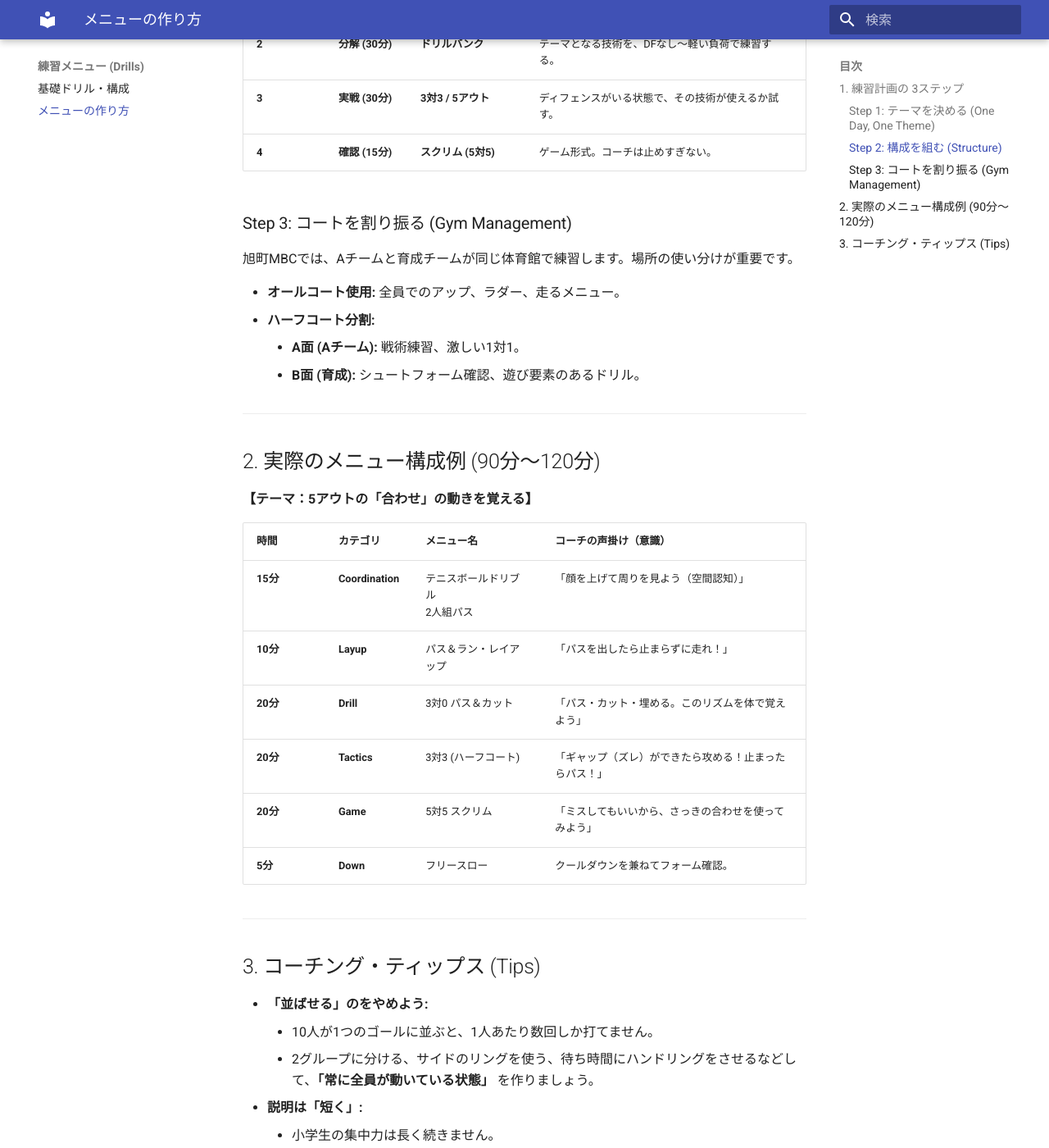
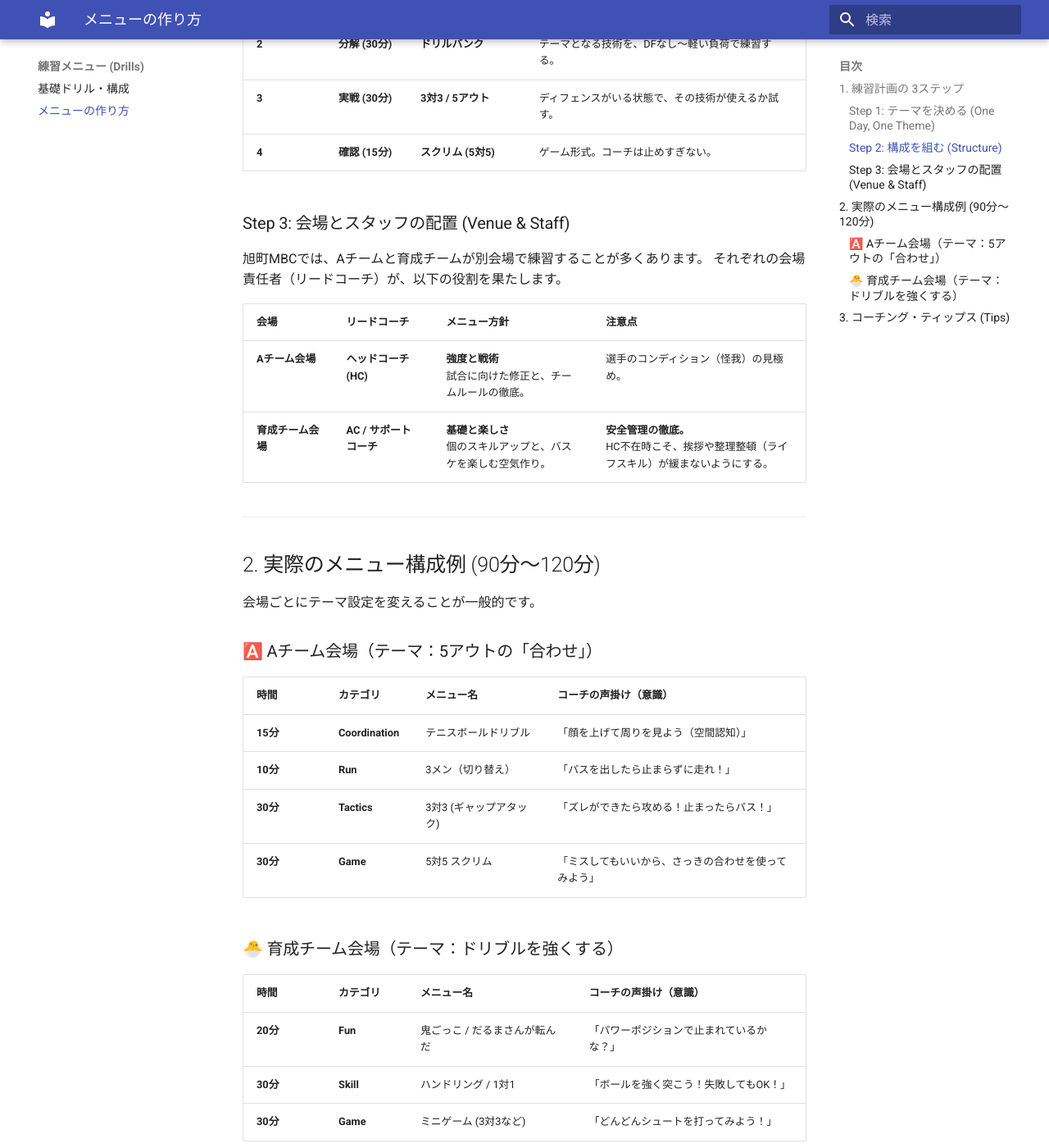
Before and after one commit to kawaiikumichan/asahicho-minibus-ops, an MkDocs documentation site: the page built from docs/02_Training_Drills/practice_planning.md, in a window 1280 px wide and 1400 px high, scrolled down 1022 px. Shown: the whole window at 82% size. Built offline with MkDocs 1.6.1 and Material for MkDocs 9.7.7, drawn with Linux system fonts in a browser that asks for light colours; some of the changed text lies outside the part shown.

Commit message:
Update practice_planning.md

```diff
--- a/docs/02_Training_Drills/practice_planning.md
+++ b/docs/02_Training_Drills/practice_planning.md
@@ -33,28 +33,37 @@
 | <strong>3</strong> | <strong>実戦 (30分)</strong> | <strong>3対3 / 5アウト</strong> | ディフェンスがいる状態で、その技術が使えるか試す。 |
 | <strong>4</strong> | <strong>確認 (15分)</strong> | <strong>スクリム (5対5)</strong> | ゲーム形式。コーチは止めすぎない。 |
 
-### Step 3: コートを割り振る (Gym Management)
-旭町MBCでは、Aチームと育成チームが同じ体育館で練習します。場所の使い分けが重要です。
+### Step 3: 会場とスタッフの配置 (Venue & Staff)
+旭町MBCでは、Aチームと育成チームが別会場で練習することが多くあります。
+それぞれの会場責任者（リードコーチ）が、以下の役割を果たします。
 
-* <strong>オールコート使用:</strong> 全員でのアップ、ラダー、走るメニュー。
-* <strong>ハーフコート分割:</strong>
-    * <strong>A面 (Aチーム):</strong> 戦術練習、激しい1対1。
-    * <strong>B面 (育成):</strong> シュートフォーム確認、遊び要素のあるドリル。
+| 会場 | リードコーチ | メニュー方針 | 注意点 |
+| :--- | :--- | :--- | :--- |
+| <strong>Aチーム会場</strong> | <strong>ヘッドコーチ (HC)</strong> | <strong>強度と戦術</strong><br>試合に向けた修正と、チームルールの徹底。 | 選手のコンディション（怪我）の見極め。 |
+| <strong>育成チーム会場</strong> | <strong>AC / サポートコーチ</strong> | <strong>基礎と楽しさ</strong><br>個のスキルアップと、バスケを楽しむ空気作り。 | <strong>安全管理の徹底。</strong><br>HC不在時こそ、挨拶や整理整頓（ライフスキル）が緩まないようにする。 |
 
 ---
 
 ## 2. 実際のメニュー構成例 (90分〜120分)
 
-**【テーマ：5アウトの「合わせ」の動きを覚える】**
+会場ごとにテーマ設定を変えることが一般的です。
+
+### 🅰️ Aチーム会場（テーマ：5アウトの「合わせ」）
 
 | 時間 | カテゴリ | メニュー名 | コーチの声掛け（意識） |
 | :--- | :--- | :--- | :--- |
-| <strong>15分</strong> | <strong>Coordination</strong> | テニスボールドリブル<br>2人組パス | 「顔を上げて周りを見よう（空間認知）」 |
-| <strong>10分</strong> | <strong>Layup</strong> | パス＆ラン・レイアップ | 「パスを出したら止まらずに走れ！」 |
-| <strong>20分</strong> | <strong>Drill</strong> | 3対0 パス＆カット | 「パス・カット・埋める。このリズムを体で覚えよう」 |
-| <strong>20分</strong> | <strong>Tactics</strong> | 3対3 (ハーフコート) | 「ギャップ（ズレ）ができたら攻める！止まったらパス！」 |
-| <strong>20分</strong> | <strong>Game</strong> | 5対5 スクリム | 「ミスしてもいいから、さっきの合わせを使ってみよう」 |
-| <strong>5分</strong> | <strong>Down</strong> | フリースロー | クールダウンを兼ねてフォーム確認。 |
+| <strong>15分</strong> | <strong>Coordination</strong> | テニスボールドリブル | 「顔を上げて周りを見よう（空間認知）」 |
+| <strong>10分</strong> | <strong>Run</strong> | 3メン（切り替え） | 「パスを出したら止まらずに走れ！」 |
+| <strong>30分</strong> | <strong>Tactics</strong> | 3対3 (ギャップアタック) | 「ズレができたら攻める！止まったらパス！」 |
+| <strong>30分</strong> | <strong>Game</strong> | 5対5 スクリム | 「ミスしてもいいから、さっきの合わせを使ってみよう」 |
+
+### 🐣 育成チーム会場（テーマ：ドリブルを強くする）
+
+| 時間 | カテゴリ | メニュー名 | コーチの声掛け（意識） |
+| :--- | :--- | :--- | :--- |
+| <strong>20分</strong> | <strong>Fun</strong> | 鬼ごっこ / だるまさんが転んだ | 「パワーポジションで止まれているかな？」 |
+| <strong>30分</strong> | <strong>Skill</strong> | ハンドリング / 1対1 | 「ボールを強く突こう！失敗してもOK！」 |
+| <strong>30分</strong> | <strong>Game</strong> | ミニゲーム (3対3など) | 「どんどんシュートを打ってみよう！」 |
 
 ---
 
```
Also changed, not shown: other parts of docs/02_Training_Drills/practice_planning.md (+1 -1 lines).
